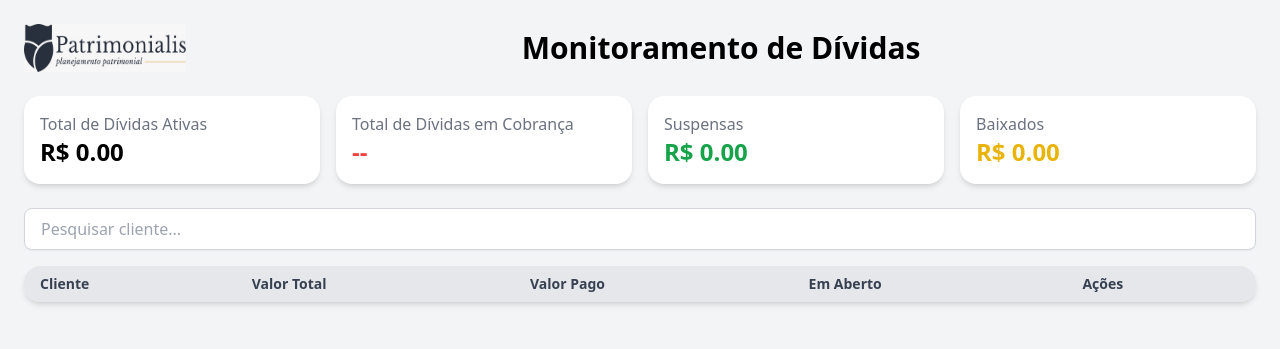
After one commit to codewithsouza/PatrimonialisFlask, a Flask app: page /admin/divida_ativa in a window 1280 px wide. The commit adds this page. Shown: the top 349 px of the page. Run offline with Flask 3, Linux system fonts and the light colour scheme; the visitor is signed in with stand-in values (Sample User, id 1); data that the repository does not hold is empty; some libraries are stand-ins or nearby versions.

Commit message:
criação da nova tela de monitoramento de dívida ativa

```diff
--- a/app.py
+++ b/app.py
@@ -2,6 +2,8 @@ from flask import Flask
 from flask_login import LoginManager
 from models.db import db
 from models.usuario import Usuario
+from flask import Flask, render_template
+
 
 # Blueprints
 from routes.auth import auth
--- a/routes/admin.py
+++ b/routes/admin.py
@@ -5,6 +5,8 @@ import os
 from datetime import datetime
 from models.db import db
 from models.clientes_db import Cliente
+from models.divida_db import Divida
+from sqlalchemy.sql import func
 
 bp_admin = Blueprint('admin', __name__, url_prefix='/admin')
 
@@ -180,3 +182,80 @@ def editar_cliente(id):
     except Exception as e:
         db.session.rollback()
         return jsonify({'success': False, 'message': f'Erro ao atualizar o cliente: {str(e)}'}), 500
+
+# Registrar dívida
+@bp_admin.route('/registrar_divida', methods=['POST'])
+@login_required
+def registrar_divida():
+    cliente_id = request.form.get('cliente_id')
+    valor_pago = request.form.get('valor_pago')
+    observacoes = request.form.get('obs')
+
+    try:
+        valor = float(valor_pago.replace(',', '.'))
+    except (ValueError, TypeError):
+        flash("Valor inválido!", "danger")
+        return redirect(url_for('admin.divida_ativa'))
+
+    nova_divida = Divida(
+        cliente_id=cliente_id,
+        valor_pago=valor,
+        observacoes=observacoes,
+        usuario_id=current_user.id  # Associando a dívida ao usuário logado
+    )
+
+    db.session.add(nova_divida)
+    db.session.commit()
+
+    flash("Dívida registrada com sucesso!", "success")
+    return redirect(url_for('admin.divida_ativa'))
+
+
+@bp_admin.route('/divida_ativa')
+@login_required
+def divida_ativa():
+    # Filtra as dívidas de acordo com o usuario_id do usuário logado
+    dividas = Divida.query.filter_by(usuario_id=current_user.id).all()
+    clientes = Cliente.query.filter_by(usuario_id=current_user.id).all()
+
+    # Calculando o total de dívidas
+    total_dividas = sum(cliente.divida or 0 for cliente in clientes)
+
+    # Calculando o total pago
+    total_pago = sum(divida.valor_pago or 0 for divida in dividas)
+
+    # Calculando o total em aberto (valor da dívida - total pago)
+    total_em_aberto = total_dividas - total_pago
+
+    return render_template('admin/divida_ativa.html',
+                           dividas=dividas,
+                           total_dividas=total_dividas,
+                           total_pago=total_pago,
+                           total_em_aberto=total_em_aberto,
+                           clientes=clientes)
+
+@bp_admin.route('/registrar_pagamento', methods=['POST'])
+@login_required
+def registrar_pagamento():
+    data = request.get_json()
+    cliente_id = data.get('cliente_id')
+    valor_pago = float(data.get('valor_pago', 0))
+    observacoes = data.get('observacoes', '')
+
+    # Criar nova dívida
+    nova_divida = Divida(
+        cliente_id=cliente_id,
+        valor_pago=valor_pago,
+        observacoes=observacoes,
+        usuario_id=current_user.id
+    )
+    db.session.add(nova_divida)
+
+    # Atualizar valor da dívida no cliente
+    cliente = Cliente.query.filter_by(id=cliente_id, usuario_id=current_user.id).first()
+    if cliente:
+        cliente.divida = (cliente.divida or 0) - valor_pago
+
+    db.session.commit()
+
+    return jsonify({"mensagem": "Pagamento registrado com sucesso!"})
--- /dev/null
+++ b/templates/admin/divida_ativa.html
@@ -0,0 +1,174 @@
+<!DOCTYPE html>
+<html lang="pt-br">
+
+<head>
+    <meta charset="UTF-8">
+    <meta name="viewport" content="width=device-width, initial-scale=1.0">
+    <title>Monitoramento de Dívidas</title>
+    <script src="https://cdn.tailwindcss.com"></script>
+    <link rel="stylesheet" href="https://cdnjs.cloudflare.com/ajax/libs/font-awesome/6.5.0/css/all.min.css">
+</head>
+
+<body class="bg-gray-100 p-6">
+    <div class="max-w-7xl mx-auto">
+        <!-- Topo com logo e título centralizado -->
+        <div class="flex justify-between items-center mb-6">
+            <a href="{{ url_for('admin.index') }}">
+                <img src="{{ url_for('static', filename='imagens/patrimonialis_logo.jpeg') }}" alt="Logo" class="h-12">
+            </a>
+            <h1 class="text-3xl font-bold text-center w-full">Monitoramento de Dívidas</h1>
+        </div>
+
+        <!-- Cards -->
+        <div class="grid grid-cols-1 sm:grid-cols-2 lg:grid-cols-4 gap-4 mb-6">
+            <div class="bg-white shadow-md rounded-2xl p-4">
+                <p class="text-gray-500">Total de Dívidas Ativas</p>
+                <p class="text-2xl font-semibold">R$ {{ '%.2f'|format(total_dividas) }}</p>
+            </div>
+            <div class="bg-white shadow-md rounded-2xl p-4">
+                <p class="text-gray-500">Total de Dívidas em Cobrança</p>
+                <p class="text-2xl font-semibold text-red-500">--</p>
+            </div>
+            <div class="bg-white shadow-md rounded-2xl p-4">
+                <p class="text-gray-500">Suspensas</p>
+                <p class="text-2xl font-semibold text-green-600">R$ {{ '%.2f'|format(total_pago) }}</p>
+            </div>
+            <div class="bg-white shadow-md rounded-2xl p-4">
+                <p class="text-gray-500">Baixados</p>
+                <p class="text-2xl font-semibold text-yellow-500">R$ {{ '%.2f'|format(total_em_aberto) }}</p>
+            </div>
+        </div>
+
+        <!-- Barra de pesquisa -->
+        <div class="mb-4">
+            <input type="text" id="search" oninput="filtrarClientes()" placeholder="Pesquisar cliente..."
+                class="px-4 py-2 w-full border border-gray-300 rounded-lg shadow-sm focus:outline-none focus:ring-2 focus:ring-blue-500">
+        </div>
+
+        <!-- Tabela -->
+        <div class="bg-white shadow-md rounded-2xl overflow-x-auto mb-6">
+            <table class="min-w-full text-sm" id="clientesTabela">
+                <thead class="bg-gray-200 text-gray-700">
+                    <tr>
+                        <th class="px-4 py-2 text-left">Cliente</th>
+                        <th class="px-4 py-2 text-left">Valor Total</th>
+                        <th class="px-4 py-2 text-left">Valor Pago</th>
+                        <th class="px-4 py-2 text-left">Em Aberto</th>
+                        <th class="px-4 py-2 text-left">Ações</th>
+                    </tr>
+                </thead>
+                <tbody>
+                    {% for cliente in clientes %}
+                    {% set valor_pago = cliente.dividas | map(attribute='valor_pago') | sum %}
+                    {% set em_aberto = (cliente.divida or 0) - valor_pago %}
+                    <tr class="border-t cliente-row" data-id="{{ cliente.id }}">
+                        <td class="px-4 py-2">{{ cliente.nome }}</td>
+                        <td class="px-4 py-2">R$ {{ '%.2f'|format(cliente.divida or 0) }}</td>
+                        <td class="px-4 py-2 text-green-600">R$ {{ '%.2f'|format(valor_pago) }}</td>
+                        <td class="px-4 py-2 text-yellow-500">R$ {{ '%.2f'|format(em_aberto) }}</td>
+                        <td class="px-4 py-2 space-x-1">
+                            <button class="bg-cyan-400 hover:bg-cyan-500 text-white font-bold py-2 px-2 rounded shadow"
+                                onclick="abrirModal({{ cliente.id }})">
+                                <i class="fas fa-eye"></i>
+                            </button>
+                            <button class="bg-yellow-400 hover:bg-yellow-500 text-white font-bold py-2 px-2 rounded shadow"
+                                onclick="abrirSimulacao({{ cliente.id }})">
+                                <i class="fas fa-coins"></i>
+                            </button>
+                            <button class="bg-red-500 hover:bg-red-600 text-white font-bold py-2 px-2 rounded shadow">
+                                <i class="fas fa-trash"></i>
+                            </button>
+                        </td>
+                    </tr>
+                    {% endfor %}
+                </tbody>
+            </table>
+        </div>
+
+        <!-- Modal de detalhes -->
+        <div id="modalCliente"
+            class="hidden fixed inset-0 bg-gray-800 bg-opacity-50 flex items-center justify-center">
+            <div class="bg-white rounded-2xl p-6 w-1/3">
+                <h2 class="text-2xl font-semibold mb-4">Detalhes do Cliente</h2>
+                <div id="clienteDetalhes"></div>
+                <button onclick="fecharModal()"
+                    class="mt-4 text-red-600 hover:underline">Fechar</button>
+            </div>
+        </div>
+
+        <!-- Modal de simulação de pagamento -->
+        <div id="modalSimulacao"
+            class="hidden fixed inset-0 bg-gray-800 bg-opacity-50 flex items-center justify-center z-50">
+            <div class="bg-white rounded-2xl p-6 w-full max-w-md">
+                <h2 class="text-xl font-bold mb-4">Simular Pagamento</h2>
+                <form id="formSimulacao">
+                    <input type="hidden" id="clienteSimulacaoId">
+                    <div class="mb-4">
+                        <label for="valorPago" class="block font-medium text-sm mb-1">Valor Pago</label>
+                        <input type="number" step="0.01" id="valorPago"
+                            class="w-full px-3 py-2 border border-gray-300 rounded shadow-sm focus:ring focus:ring-blue-300">
+                    </div>
+                    <div class="mb-4">
+                        <label for="observacoes" class="block font-medium text-sm mb-1">Observações</label>
+                        <textarea id="observacoes" rows="3"
+                            class="w-full px-3 py-2 border border-gray-300 rounded shadow-sm focus:ring focus:ring-blue-300"></textarea>
+                    </div>
+                    <div class="flex justify-end space-x-2">
+                        <button type="button" onclick="fecharSimulacao()"
+                            class="text-red-500 hover:underline">Cancelar</button>
+                        <button type="submit"
+                            class="bg-blue-500 hover:bg-blue-600 text-white px-4 py-2 rounded">Confirmar</button>
+                    </div>
+                </form>
+            </div>
+        </div>
+
+        <script>
+            function filtrarClientes() {
+                const termo = document.getElementById('search').value.toLowerCase();
+                document.querySelectorAll('.cliente-row').forEach(linha => {
+                    const nome = linha.querySelector('td').textContent.toLowerCase();
+                    linha.style.display = nome.includes(termo) ? '' : 'none';
+                });
+            }
+
+            function abrirModal(id) {
+                document.getElementById('clienteDetalhes').innerHTML = `
+                    <p><strong>Nome:</strong> Cliente Exemplo</p>
+                    <p><strong>Valor Total:</strong> R$ 1000.00</p>
+                    <p><strong>Valor Pago:</strong> R$ 500.00</p>
+                    <p><strong>Em Aberto:</strong> R$ 500.00</p>`;
+                document.getElementById('modalCliente').classList.remove('hidden');
+                document.getElementById('modalCliente').classList.add('flex');
+            }
+
+            function fecharModal() {
+                document.getElementById('modalCliente').classList.add('hidden');
+            }
+
+            function abrirSimulacao(clienteId) {
+                document.getElementById('clienteSimulacaoId').value = clienteId;
+                document.getElementById('valorPago').value = '';
+                document.getElementById('observacoes').value = '';
+                document.getElementById('modalSimulacao').classList.remove('hidden');
+                document.getElementById('modalSimulacao').classList.add('flex');
+            }
+
+            function fecharSimulacao() {
+                document.getElementById('modalSimulacao').classList.add('hidden');
+            }
+
+            document.getElementById('formSimulacao').addEventListener('submit', function (e) {
+                e.preventDefault();
+                const id = document.getElementById('clienteSimulacaoId').value;
+                const valor = document.getElementById('valorPago').value;
+                const obs = document.getElementById('observacoes').value;
+                console.log(`Cliente ${id} pagou R$ ${valor}. Obs: ${obs}`);
+                fecharSimulacao();
+                // Aqui você pode fazer um fetch/POST para salvar no backend
+            });
+        </script>
+    </div>
+</body>
+
+</html>
```
Also changed, not shown: models/divida_db.py (added, +17 -0 lines), templates/admin/index.html (+32 -14 lines), templates/admin/login_admin.html (added, +110 -0 lines), imagens/patrimonialis_logo.jpeg (added), models/clientes_db.py (line endings or trailing spaces).
